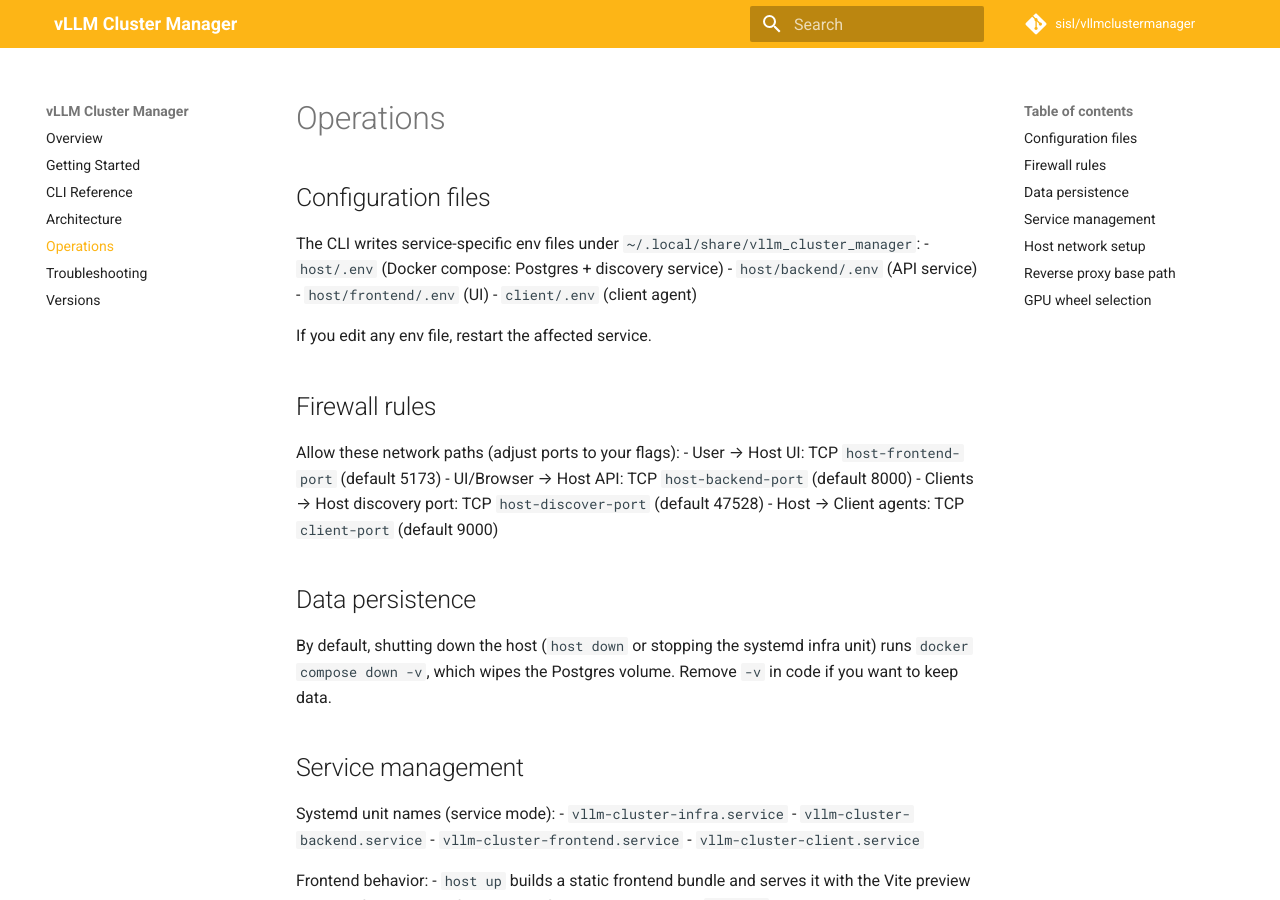
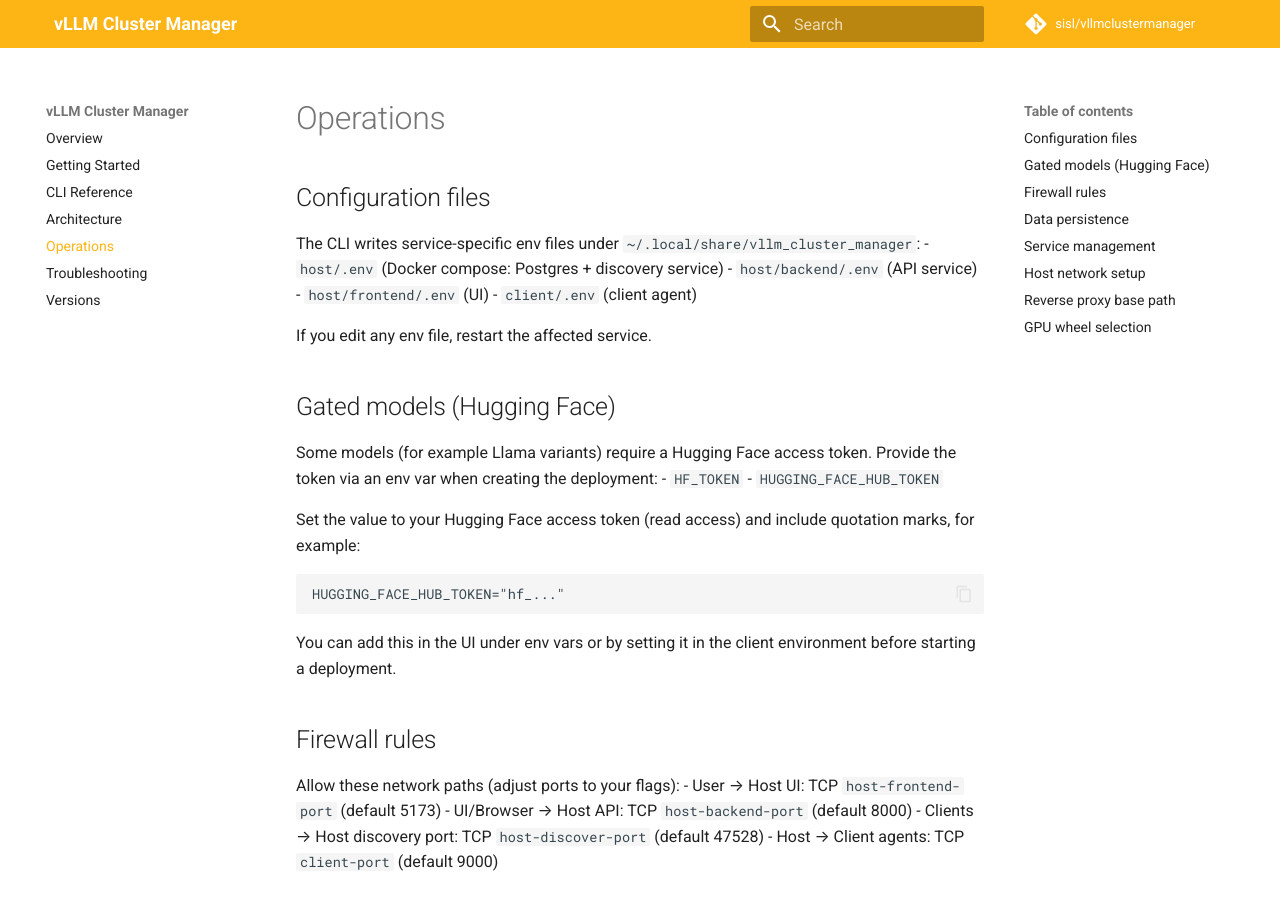
Before and after one commit to sisl/aquila, an MkDocs documentation site: the page built from docs/operations.md, in a window 1280 px wide and 900 px high. Built offline with MkDocs 1.6.1 and Material for MkDocs 9.7.7, drawn with Linux system fonts in a browser that asks for light colours; comment, search, counter and statistics services are not loaded.

Commit message:
final fix for gated repos and documentation on the topic

````diff
--- a/docs/operations.md
+++ b/docs/operations.md
@@ -8,6 +8,18 @@
 - `client/.env` (client agent)
 
 If you edit any env file, restart the affected service.
+
+## Gated models (Hugging Face)
+Some models (for example Llama variants) require a Hugging Face access token. Provide the token via an env var when creating the deployment:
+- `HF_TOKEN`
+- `HUGGING_FACE_HUB_TOKEN`
+
+Set the value to your Hugging Face access token (read access) and include quotation marks, for example:
+```
+HUGGING_FACE_HUB_TOKEN="hf_..."
+```
+
+You can add this in the UI under env vars or by setting it in the client environment before starting a deployment.
 
 ## Firewall rules
 Allow these network paths (adjust ports to your flags):
````
Also changed, not shown: README.md (+12 -0 lines).
